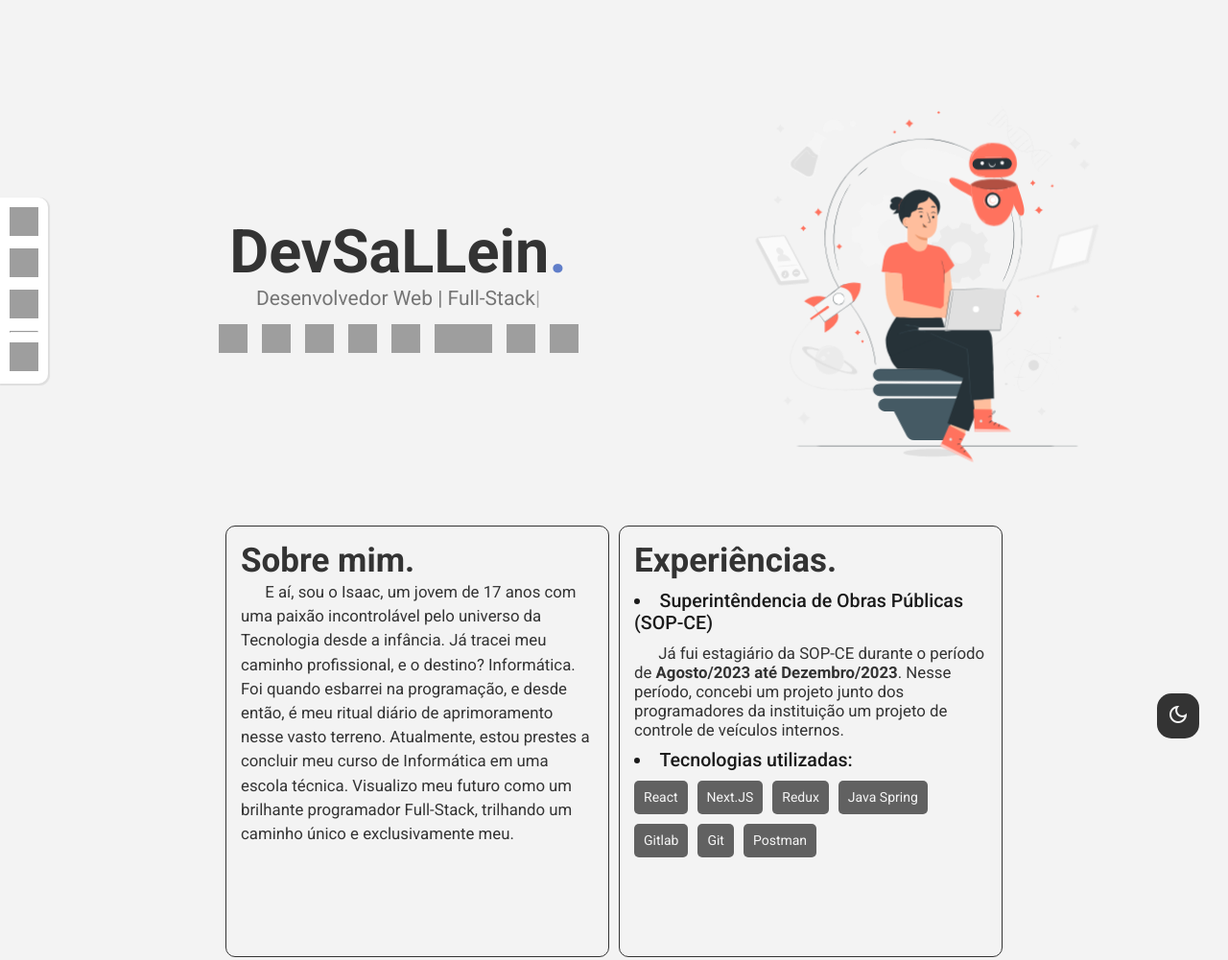
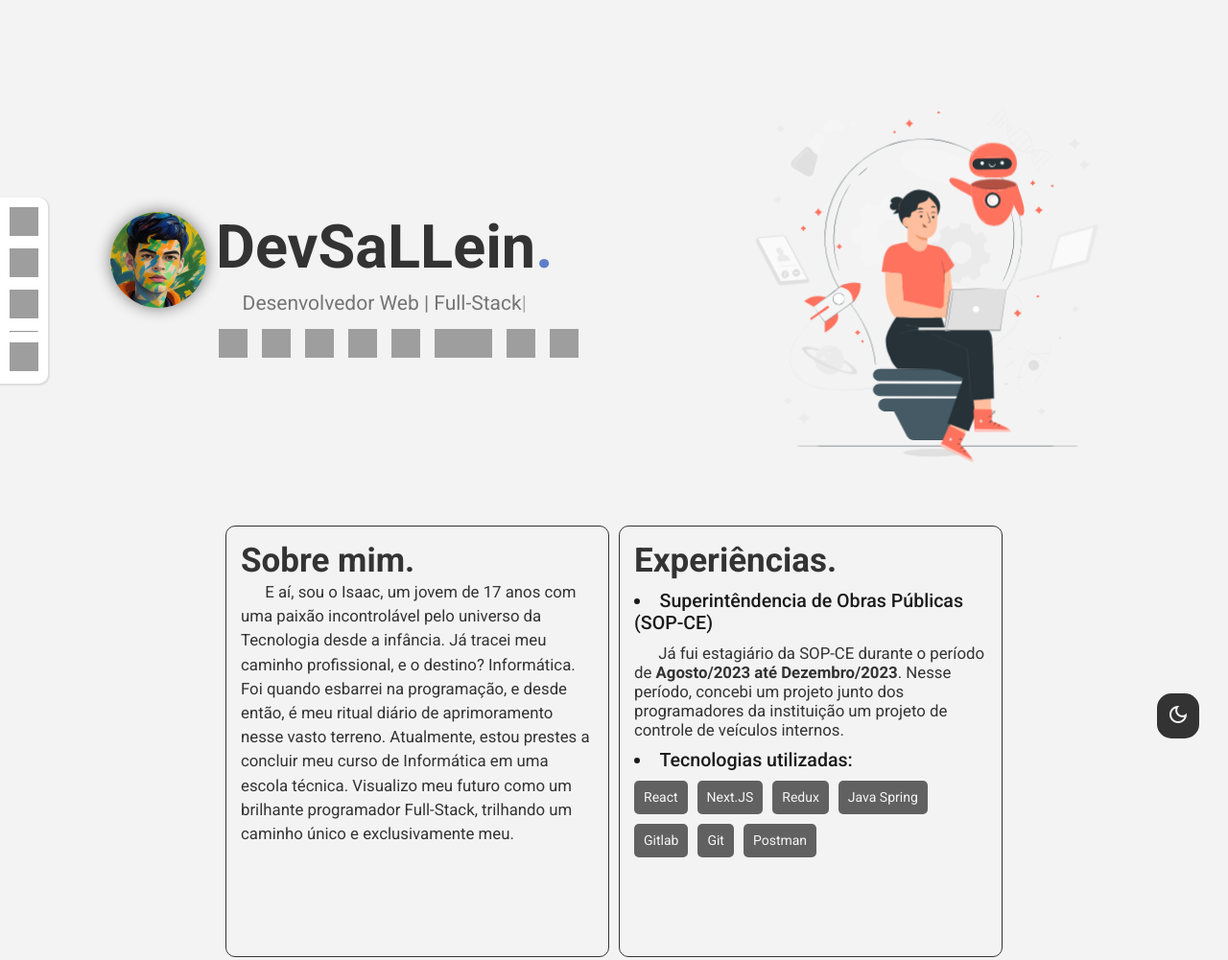
Before and after one commit to DevSaLLein/Portfolio, a website: page index.html in a window 1280 px wide. Shown: the top 1001 px of the page at 96% size. Drawn offline with nearby package versions, Linux system fonts and the light colour scheme; grey boxes are pictures that could not be loaded.

Commit message:
Feat: Adicionar foto do programador

```diff
--- a/index.html
+++ b/index.html
@@ -57,8 +57,13 @@
         <section class="home__container" id="home">
             <div class="title_container">
                 <div>
-                    <h1 class="title name">DevSaLLein<p>.</p></h1>
-                    <span class="span subtitle">Desenvolvedor Web | Full-Stack</span>
+                    <div class="img-me__container">
+                        <img src="./style/images/favicon.jpg" alt="image_me" class="img-me">
+                    </div>
+                    <div>
+                        <h1 class="title name">DevSaLLein<p>.</p></h1>
+                        <span class="span subtitle">Desenvolvedor Web | Full-Stack</span>
+                    </div>
                 </div>
                 <span class="tecnologies">
                     <img class="img__icon" src="https://icon-library.com/images/html5-icon/html5-icon-13.jpg" alt="html__icon">
--- a/style/home.css
+++ b/style/home.css
@@ -134,18 +134,46 @@
     gap: 15px
 }
 
+.title_container div {
+    display: flex;
+    gap: 10px;
+}
+
+.title_container > div > div {
+    display: flex;
+    flex-direction: column;
+}
+
 .title_container div > h1 {
     font-size: var(--font-size-name-title);
 }
 
+
 .title {
     font-size: 2.5rem;
     color: var(--primary-color);
+    display: inline;
 }
 
-.title > p {
+.title >  p {
     display: inline;
     color: #607ec9;
+}
+.img-me__container {
+    position: relative;
+    transition: all 0.3s ease;
+}
+
+.img-me__container:hover{
+    transform: scale(1.3);
+}
+
+.img-me {
+    width: 100px;
+    height: 100px;
+    border-radius: 100%;
+    box-shadow: 0px 0px 15px 1px #00000071;
+    position: relative;
 }
 
 .subtitle {
```
